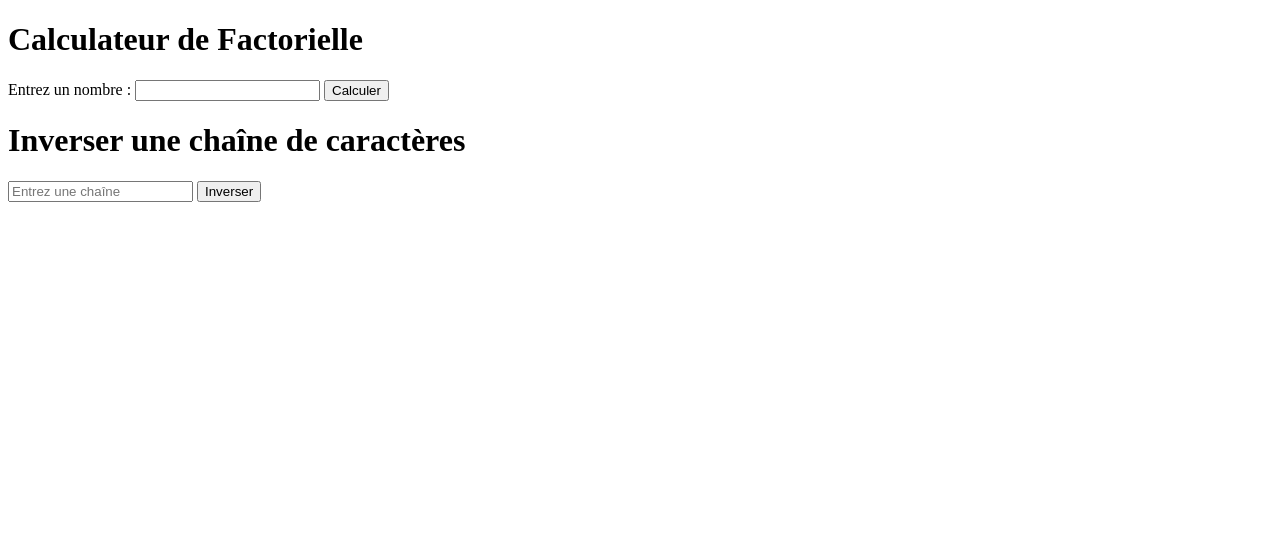
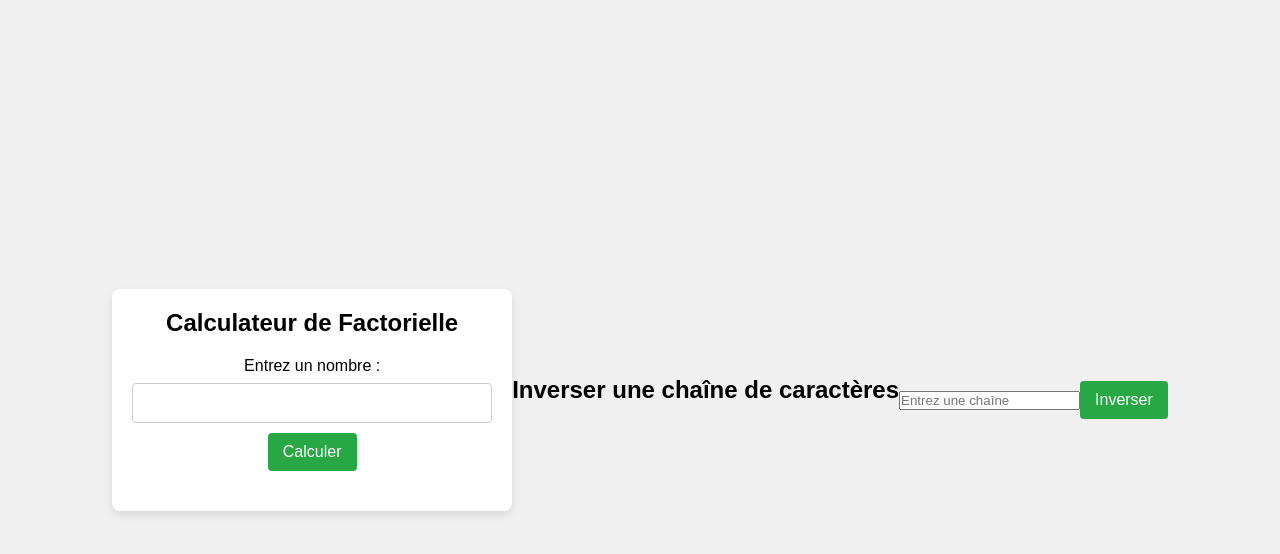
Before and after one commit to guithilaTV/katas-lmt, a website: page index.html in a window 1280 px wide. Drawn offline with Linux system fonts and the light colour scheme.

```diff
--- a/index.html
+++ b/index.html
@@ -4,7 +4,7 @@
     <meta charset="UTF-8">
     <meta name="viewport" content="width=device-width, initial-scale=1.0">
     <title>Calculateur de Factorielle</title>
-    <link rel="stylesheet" href="style.css">
+    <link rel="stylesheet" href="styles.css">
 </head>
 <body>
     <div class="container">
```
Also changed, not shown: package.json (added, +14 -0 lines), 1 other file.
